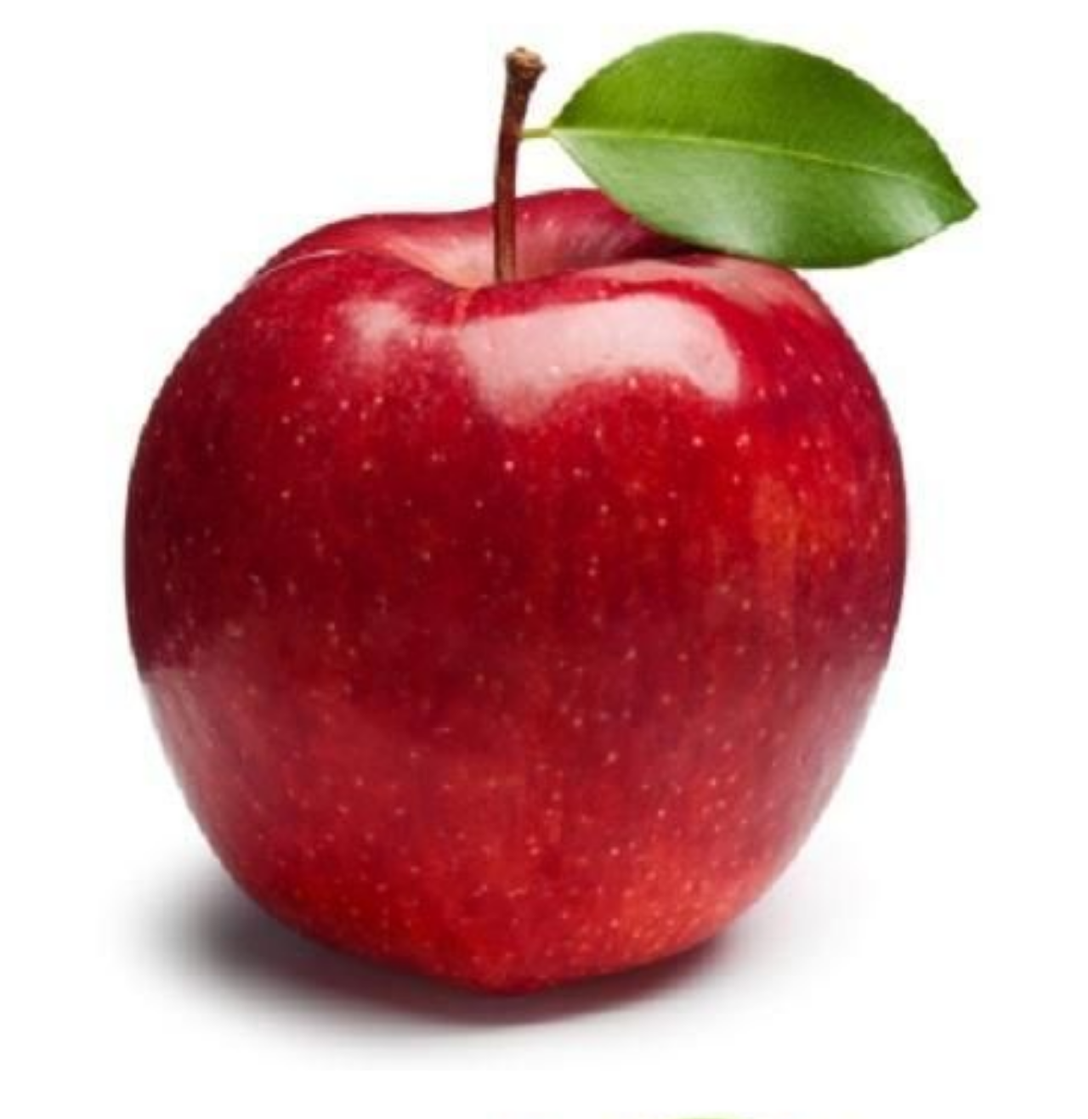
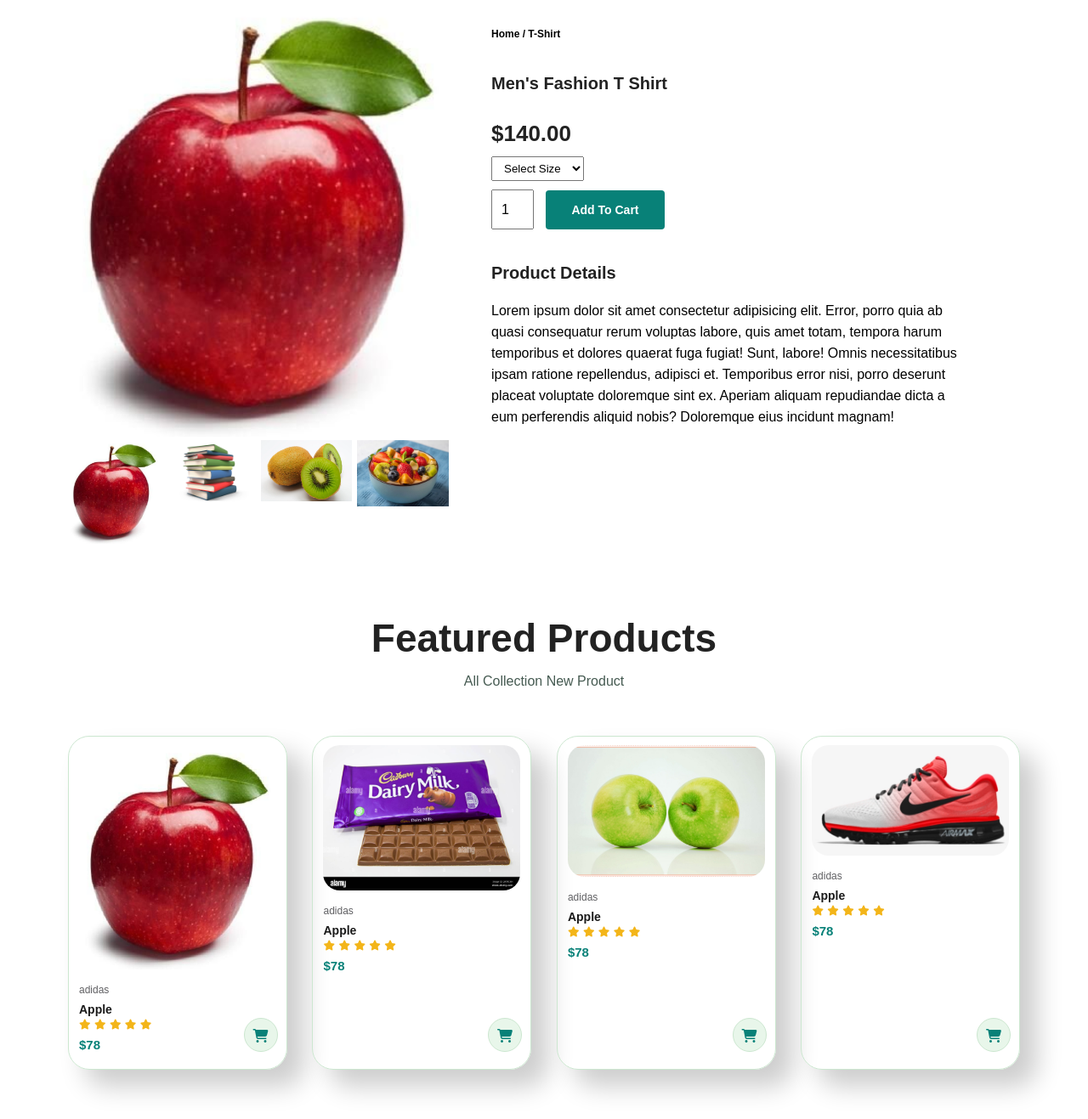
Before and after one commit to Samsul7718/ecom-website, a plain HTML site: page sproduct.html in a window 1280 px wide. Shown: the part 151-1468 px from the top of the page at 85% size. Drawn offline with Linux system fonts and the light colour scheme.

Commit message:
first commit

```diff
--- a/sproduct.html
+++ b/sproduct.html
@@ -42,15 +42,119 @@
             <img src="images/apple.jpg" width="100%" class="small-img" alt="" />
           </div>
           <div class="small-img-col">
-            <img src="images/apple.jpg" width="100%" class="small-img" alt="" />
+            <img src="images/book.jpg" width="100%" class="small-img" alt="" />
           </div>
           <div class="small-img-col">
-            <img src="images/apple.jpg" width="100%" class="small-img" alt="" />
+            <img src="images/Kiwi-fruit.webp" width="100%" class="small-img" alt="" />
           </div>
           <div class="small-img-col">
-            <img src="images/apple.jpg" width="100%" class="small-img" alt="" />
+            <img src="images/bowl-of-fruit.webp" width="100%" class="small-img" alt="" />
           </div>
         </div>
+      </div>
+
+      <div class="single-pro-details">
+        <h6>Home / T-Shirt</h6>
+        <h4>Men's Fashion T Shirt</h4>
+        <h2>$140.00</h2>
+        <select>
+          <option>Select Size</option>
+          <option>XXL</option>
+          <option>XL</option>
+          <option>Large</option>
+          <option>Small</option>
+        </select>
+        <input type="number" value="1" />
+        <button class="normal">Add To Cart</button>
+        <h4>Product Details</h4>
+        <span
+          >Lorem ipsum dolor sit amet consectetur adipisicing elit. Error, porro
+          quia ab quasi consequatur rerum voluptas labore, quis amet totam,
+          tempora harum temporibus et dolores quaerat fuga fugiat! Sunt, labore!
+          Omnis necessitatibus ipsam ratione repellendus, adipisci et.
+          Temporibus error nisi, porro deserunt placeat voluptate doloremque
+          sint ex. Aperiam aliquam repudiandae dicta a eum perferendis aliquid
+          nobis? Doloremque eius incidunt magnam!</span
+        >
+      </div>
+    </section>
+     <section id="product1" class="section-p1">
+      <h2>Featured Products</h2>
+      <p>All Collection New Product</p>
+      <div class="pro-container">
+        <div class="pro">
+          <img src="images/apple.jpg" alt="" />
+          <div class="des">
+            <span>adidas</span>
+            <h5>Apple</h5>
+            <div class="star">
+              <i class="fas fa-star"></i>
+              <i class="fas fa-star"></i>
+              <i class="fas fa-star"></i>
+              <i class="fas fa-star"></i>
+              <i class="fas fa-star"></i>
+            </div>
+            <h4>$78</h4>
+          </div>
+          <a class="#"
+            ><i class="fa-solid fa-cart-shopping cart"></i></i
+          ></a>
+        </div>
+        <div class="pro">
+          <img src="images/milk.jpg" alt="" />
+          <div class="des">
+            <span>adidas</span>
+            <h5>Apple</h5>
+            <div class="star">
+              <i class="fas fa-star"></i>
+              <i class="fas fa-star"></i>
+              <i class="fas fa-star"></i>
+              <i class="fas fa-star"></i>
+              <i class="fas fa-star"></i>
+            </div>
+            <h4>$78</h4>
+          </div>
+          <a class="#"
+            ><i class="fa-solid fa-cart-shopping cart"></i></i
+          ></a>
+        </div>
+        <div class="pro">
+          <img src="images/raw apple.jpg" alt="" />
+          <div class="des">
+            <span>adidas</span>
+            <h5>Apple</h5>
+            <div class="star">
+              <i class="fas fa-star"></i>
+              <i class="fas fa-star"></i>
+              <i class="fas fa-star"></i>
+              <i class="fas fa-star"></i>
+              <i class="fas fa-star"></i>
+            </div>
+            <h4>$78</h4>
+          </div>
+          <a class="#"
+            ><i class="fa-solid fa-cart-shopping cart"></i></i
+          ></a>
+        </div>
+        <div class="pro">
+          <img src="images/nike.png" alt="" />
+          <div class="des">
+            <span>adidas</span>
+            <h5>Apple</h5>
+            <div class="star">
+              <i class="fas fa-star"></i>
+              <i class="fas fa-star"></i>
+              <i class="fas fa-star"></i>
+              <i class="fas fa-star"></i>
+              <i class="fas fa-star"></i>
+            </div>
+            <h4>$78</h4>
+          </div>
+          <a class="#"
+            ><i class="fa-solid fa-cart-shopping cart"></i></i
+          ></a>
+        </div>
+
       </div>
     </section>
 
@@ -120,6 +224,23 @@
       </div>
     </footer>
 
+    <script>
+      var mainImg=document.getElementById('MainImg')
+      var smallImg=document.getElementsByClassName('small-img')
+
+      smallImg[0].onclick=function(){
+        mainImg.src=smallImg[0].src
+      }
+         smallImg[1].onclick=function(){
+        mainImg.src=smallImg[1].src
+      }
+         smallImg[2].onclick=function(){
+        mainImg.src=smallImg[2].src
+      }
+         smallImg[3].onclick=function(){
+        mainImg.src=smallImg[3].src
+      }
+    </script>
     <script src="script.js"></script>
   </body>
 </html>
--- a/style.css
+++ b/style.css
@@ -566,6 +566,95 @@ footer .copyright {
     width: 70%;
   }
 }
+
+/* Shop Page */
+
+#page-header {
+  background-image: url('images/shop.avif');
+  width: 100%;
+  height: 40vh;
+  background-size: cover;
+  display: flex;
+  justify-content: center;
+  text-align: center;
+  flex-direction: column;
+  padding: 14px;
+}
+#page-header h2,
+#page-header p {
+  color: #222;
+}
+
+#pagination {
+  text-align: center;
+}
+#pagination a {
+  text-decoration: none;
+  background-color: #088178;
+  padding: 15px 20px;
+  border-radius: 4px;
+  color: #fff;
+  font-weight: 600;
+}
+#pagination a i {
+  font-size: 16px;
+  font-weight: 600;
+}
+
+/* single product */
+#prodetails {
+  display: flex;
+  margin-top: 20px;
+}
+#prodetails .single-pro-image {
+  width: 40%;
+  margin-right: 50px;
+}
+.small-img-group {
+  display: flex;
+  justify-content: space-between;
+}
+.small-img-col img {
+  max-width: 100%;
+  max-height: 100%;
+}
+.small-img-col {
+  flex-basis: 24%;
+  cursor: pointer;
+}
+#prodetails .single-pro-details {
+  width: 50%;
+  /* background-color: #088175; */
+  padding-top: 30px;
+}
+#prodetails .single-pro-details h4 {
+  padding: 40px 0 20px 0;
+}
+#prodetails .single-pro-details h2 {
+  font-size: 26px;
+}
+#prodetails .single-pro-details select {
+  display: block;
+  padding: 5px 10px;
+  margin-bottom: 10px;
+}
+#prodetails .single-pro-details input {
+  width: 50px;
+  height: 47px;
+  padding-left: 10px;
+  font-size: 16px;
+  margin-right: 10px;
+}
+#prodetails .single-pro-details input:focus {
+  outline: none;
+}
+#prodetails .single-pro-details button {
+  background-color: #088178;
+}
+#prodetails .single-pro-details span {
+  line-height: 25px;
+}
+
 @media (max-width: 477px) {
   .section-p1 {
     padding: 20px;
@@ -617,38 +706,20 @@ footer .copyright {
   footer .copyright {
     text-align: start;
   }
+
+  /* single-product */
+  #prodetails {
+    display: flex;
+    flex-direction: column;
+    /* width: 100%; */
+    /* margin-left: 35px; */
+    /* margin: auto; */
+  }
+  #prodetails .single-pro-image {
+    width: 100%;
+    margin-right: 0px;
+  }
+  #prodetails .single-pro-details {
+    width: 100%;
+  }
 }
-
-/* Shop Page */
-
-#page-header {
-  background-image: url('images/shop.avif');
-  width: 100%;
-  height: 40vh;
-  background-size: cover;
-  display: flex;
-  justify-content: center;
-  text-align: center;
-  flex-direction: column;
-  padding: 14px;
-}
-#page-header h2,
-#page-header p {
-  color: #222;
-}
-
-#pagination {
-  text-align: center;
-}
-#pagination a {
-  text-decoration: none;
-  background-color: #088178;
-  padding: 15px 20px;
-  border-radius: 4px;
-  color: #fff;
-  font-weight: 600;
-}
-#pagination a i {
-  font-size: 16px;
-  font-weight: 600;
-}
```
Also changed, not shown: shop.html (+1 -1 lines).
